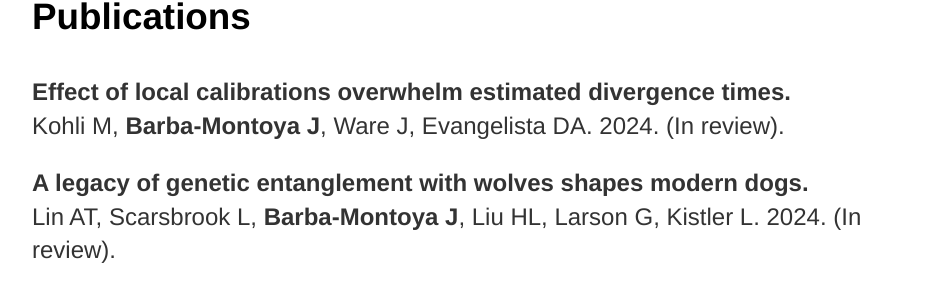
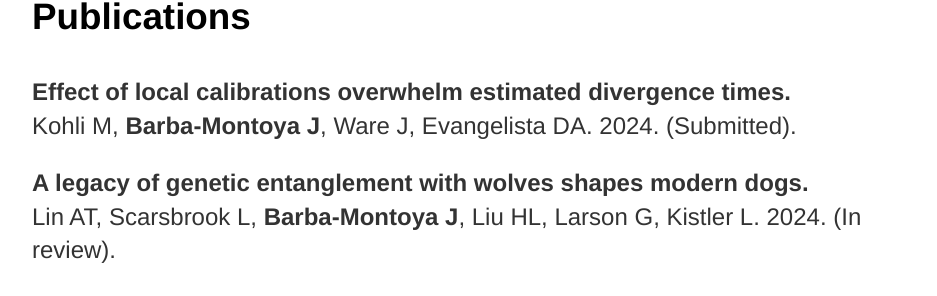
Before and after one commit to josebarbamontoya/josebarbamontoya.github.io, a Jekyll site: the page built from research/index.html, in a window 1280 px wide and 900 px high, scrolled down 470 px. Shown: the part 148-444 px from the top of the window, without its empty margins (160-1097 px from the left). Built offline with Jekyll 4.4.1, drawn with Linux system fonts in a browser that asks for light colours.

Commit message:
Update index.html

```diff
--- a/research/index.html
+++ b/research/index.html
@@ -11,7 +11,7 @@
 
 					<h3>Publications</h3>
 <p><b>Effect of local calibrations overwhelm estimated divergence times.</b><br>
-Kohli M, <b>Barba-Montoya J</b>, Ware J, Evangelista DA. 2024. (In review).</a>
+Kohli M, <b>Barba-Montoya J</b>, Ware J, Evangelista DA. 2024. (Submitted).</a>
 
 <p><b>A legacy of genetic entanglement with wolves shapes modern dogs.</b><br>
 Lin AT, Scarsbrook L, <b>Barba-Montoya J</b>, Liu HL, Larson G, Kistler L. 2024. (In review).</a>
```
